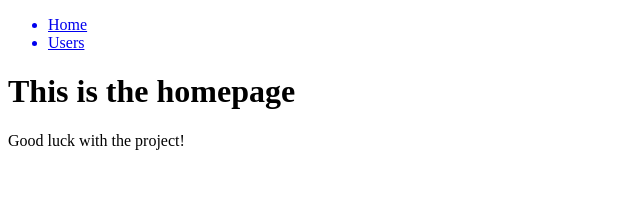
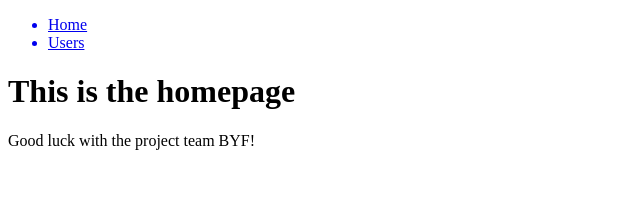
Before and after one commit to nurlanimamali95/BookYourFuture, a React app in the folder client/: page / in a window 1280 px wide. Shown: the top 222 px of the page, without its empty margins (0-640 px from the left). Built offline with nearby package versions, Linux system fonts and the light colour scheme.

Commit message:
remove tests

```diff
--- a/client/src/pages/Home/Home.jsx
+++ b/client/src/pages/Home/Home.jsx
@@ -6,7 +6,7 @@ const Home = () => {
   return (
     <div data-testid={TEST_ID.container}>
       <h1>This is the homepage</h1>
-      <p>Good luck with the project!</p>
+      <p>Good luck with the project team BYF!</p>
     </div>
   );
 };
```
Also changed, not shown: 1 other file (tests, documents, lock files or other folders).
